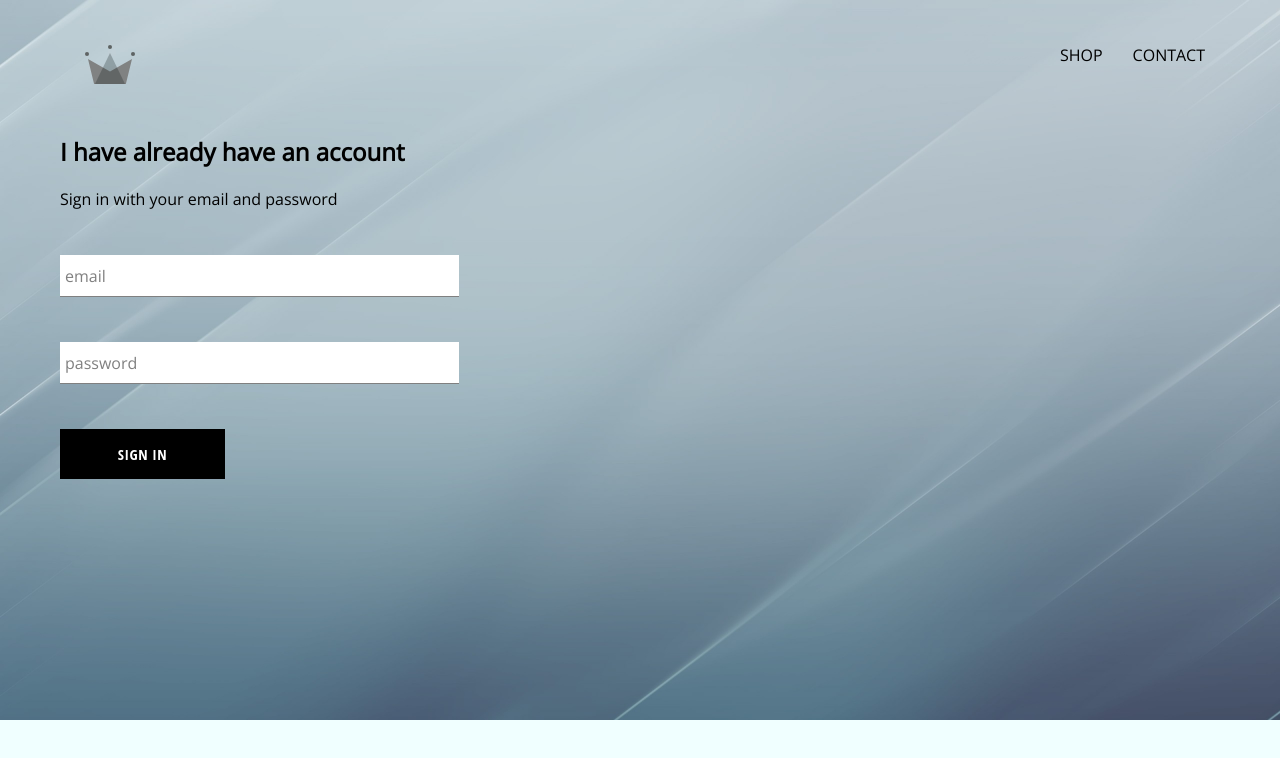
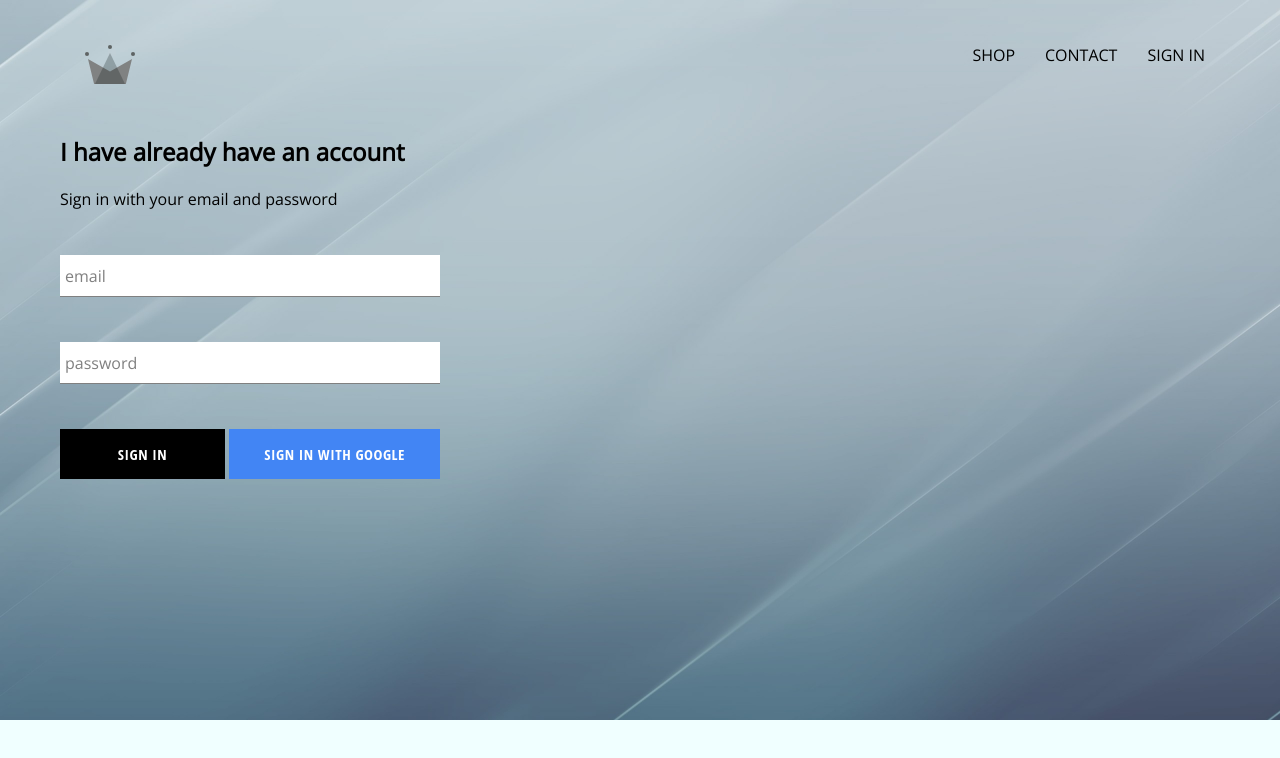
Before and after one commit to zakaria-akash/glee-fashion-mart-e-commerce, a React (Create React App) app: page /signin in a window 1280 px wide. Shown: the top 758 px of the page. Built offline with nearby package versions, Linux system fonts and the light colour scheme; no server answers; a web font is replaced by a local one.

Commit message:
implementation of firebase authentication with sign-in with Google button; adding sign-in and sign-out status button

```diff
--- a/package.json
+++ b/package.json
@@ -6,6 +6,7 @@
     "@testing-library/jest-dom": "^5.14.1",
     "@testing-library/react": "^13.0.0",
     "@testing-library/user-event": "^13.2.1",
+    "firebase": "^9.9.0",
     "node-sass": "^7.0.1",
     "react": "^18.2.0",
     "react-dom": "^18.2.0",
--- a/src/App.css
+++ b/src/App.css
@@ -1,3 +1,7 @@
+* {
+    box-sizing: border-box;
+}
+
 body {
     font-family: 'Open Sans', sans-serif;
     background-color: azure;
--- a/src/App.js
+++ b/src/App.js
@@ -8,10 +8,35 @@
 import ShopPage from "./pages/shop/shop.component";
 import SignInAndSignUpPage from "./pages/sign-in-and-sign-up/sign-in-and-sign-up.component";
 
-function App() {
+import { auth } from "./firebase/firebase.utils";
+
+class App extends React.Component {
+  constructor() {
+    super();
+
+    this.state = {
+      currentUser: null,
+    };
+  }
+
+  unsubscribeFromAuth = null;
+
+  componentDidMount() {
+    this.unsubscribeFromAuth = auth.onAuthStateChanged((user) => {
+      this.setState({ currentUser: user });
+
+      console.log(user);
+    });
+  }
+
+  componentWillUnmount() {
+    this.unsubscribeFromAuth();
+  }
+
+  render() {
     return (
       <div>
-      <Header />
+        <Header currentUser={this.state.currentUser} />
         <Switch>
           <Route exact path="/" component={HomePage} />
           <Route exact path="/shop" component={ShopPage} />
@@ -20,5 +45,6 @@
       </div>
     );
   }
+}
 
 export default App;
--- a/src/components/custom-button/custom-button.component.jsx
+++ b/src/components/custom-button/custom-button.component.jsx
@@ -2,11 +2,13 @@
 
 import "./custom-button.styles.scss";
 
-const CustomButton = ({ children, ...otherProps }) => (
-  <button className="custom-button" {...otherProps}>
+const CustomButton = ({ children, isGoogleSignIn, ...otherProps }) => (
+  <button
+    className={`${isGoogleSignIn ? "google-sign-in" : ""} custom-button`}
+    {...otherProps}
+  >
     {children}
   </button>
 );
 
-
 export default CustomButton;
--- a/src/components/custom-button/custom-button.styles.scss
+++ b/src/components/custom-button/custom-button.styles.scss
@@ -19,4 +19,14 @@
       color: black;
       border: 1px solid black;
     }
+
+    &.google-sign-in {
+      background-color: #4285f4;
+      color: white;
+
+      &:hover {
+        background-color: #357ae8;
+        border: none;
+      }
+    }
   }
--- a/src/components/header/header.component.jsx
+++ b/src/components/header/header.component.jsx
@@ -1,11 +1,13 @@
 import React from "react";
 import { Link } from "react-router-dom";
+
+import { auth } from "../../firebase/firebase.utils";
 
 import { ReactComponent as Logo } from "../../assets/logo.svg";
 
 import "./header.styles.scss";
 
-const Header = () => (
+const Header = ({ currentUser }) => (
   <div className="header">
     <Link className="logo-container" to="/">
       <Logo className="logo" />
@@ -17,6 +19,15 @@
       <Link className="option" to="/contact">
         CONTACT
       </Link>
+      {currentUser ? (
+        <div className="option" onClick={() => auth.signOut()}>
+          SIGN OUT
+        </div>
+      ) : (
+        <Link className="option" to="/signin">
+          SIGN IN
+        </Link>
+      )}
     </div>
   </div>
 );
--- a/src/components/header/header.styles.scss
+++ b/src/components/header/header.styles.scss
@@ -20,6 +20,7 @@
 
       .option {
         padding: 10px 15px;
+        cursor: pointer;
       }
     }
   }
--- a/src/components/sign-in/sign-in.component.jsx
+++ b/src/components/sign-in/sign-in.component.jsx
@@ -4,6 +4,8 @@
 
 import FormInput from "../form-input/form-input.component";
 import CustomButton from "../custom-button/custom-button.component";
+
+import { signInWithGoogle } from "../../firebase/firebase.utils";
 
 class SignIn extends React.Component {
   constructor(props) {
@@ -57,7 +59,12 @@
             required
           />
 
-          <CustomButton type="submit">SIGN IN</CustomButton>
+          <div className="buttons">
+            <CustomButton type="submit"> SIGN IN </CustomButton>
+            <CustomButton onClick={signInWithGoogle} isGoogleSignIn>
+              Sign in with Google
+            </CustomButton>
+          </div>
         </form>
       </div>
     );
--- a/src/components/sign-in/sign-in.styles.scss
+++ b/src/components/sign-in/sign-in.styles.scss
@@ -1,9 +1,14 @@
 .sign-in {
-    width: 30vw;
+    width: 380px;
     display: flex;
     flex-direction: column;
 
     .title {
         margin: 10px 0;
     }
+
+    .buttons {
+        display: flex;
+        justify-content: space-between;
+    }
 }
--- /dev/null
+++ b/src/firebase/firebase.utils.js
@@ -0,0 +1,28 @@
+import firebase from 'firebase/compat/app';
+import "firebase/compat/firestore";
+import "firebase/compat/auth";
+
+const firebaseConfig = {
+  apiKey: "AIzaSyD7vdPKWVOulSma__e5HH8okpm85AtJ8kE",
+  authDomain: "glee-fashion-mart-db.firebaseapp.com",
+  databaseURL: "https://glee-fashion-mart-db-default-rtdb.firebaseio.com/",
+  projectId: "glee-fashion-mart-db",
+  storageBucket: "glee-fashion-mart-db.appspot.com",
+  messagingSenderId: "793180273004",
+  appId: "1:793180273004:web:76737d882e473f52d39b49",
+  measurementId: "G-46ZFZ9DFRG",
+};
+
+firebase.initializeApp(firebaseConfig);
+
+export const auth = firebase.auth();
+export const firestore = firebase.firestore();
+
+const provider = new firebase.auth.GoogleAuthProvider();
+provider.setCustomParameters({
+  prompt: "select_account",
+});
+export const signInWithGoogle = () => auth.signInWithPopup(provider);
+
+export default firebase;
+//databaseURL: 'https://glee-fashion-mart-db-default-rtdb.firebaseio.com/'
```
Also changed, not shown: 1 other file (tests, documents, lock files or other folders). Lines whose indentation alone changed are shown as unchanged.
